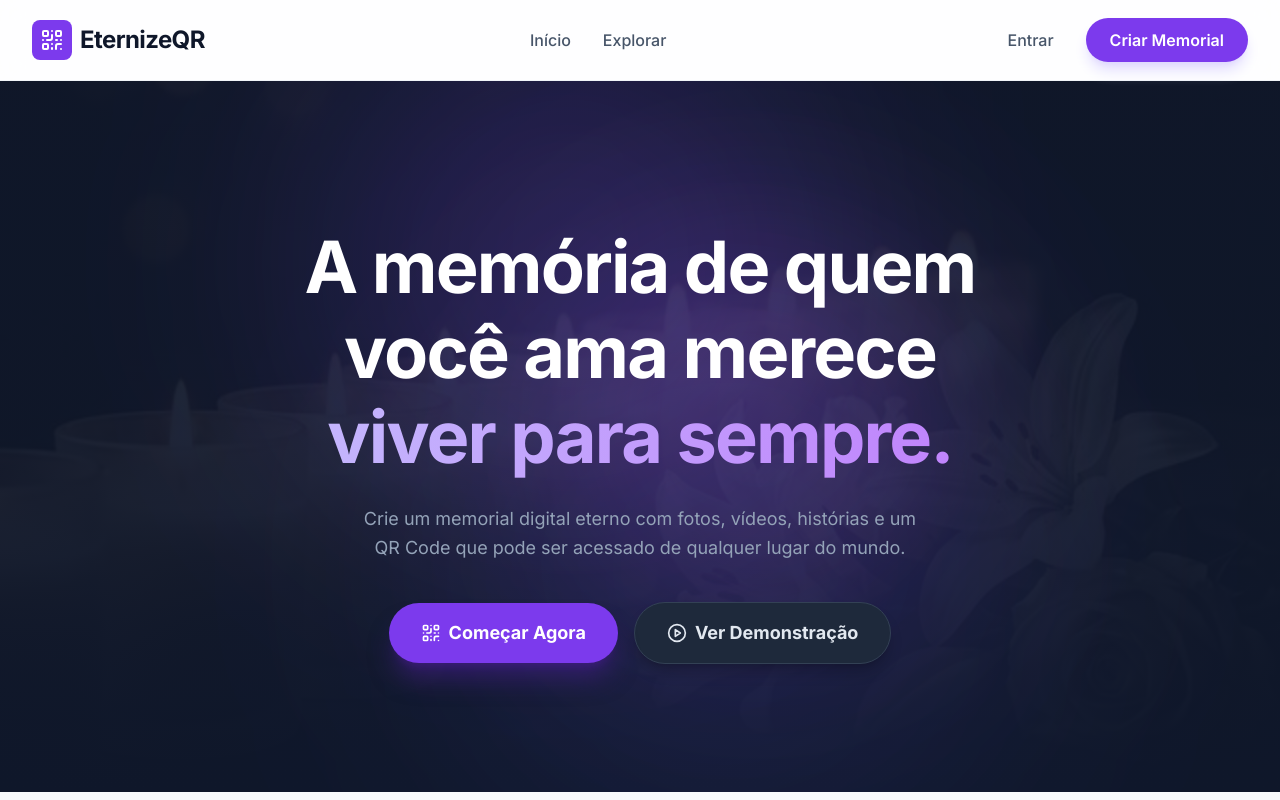
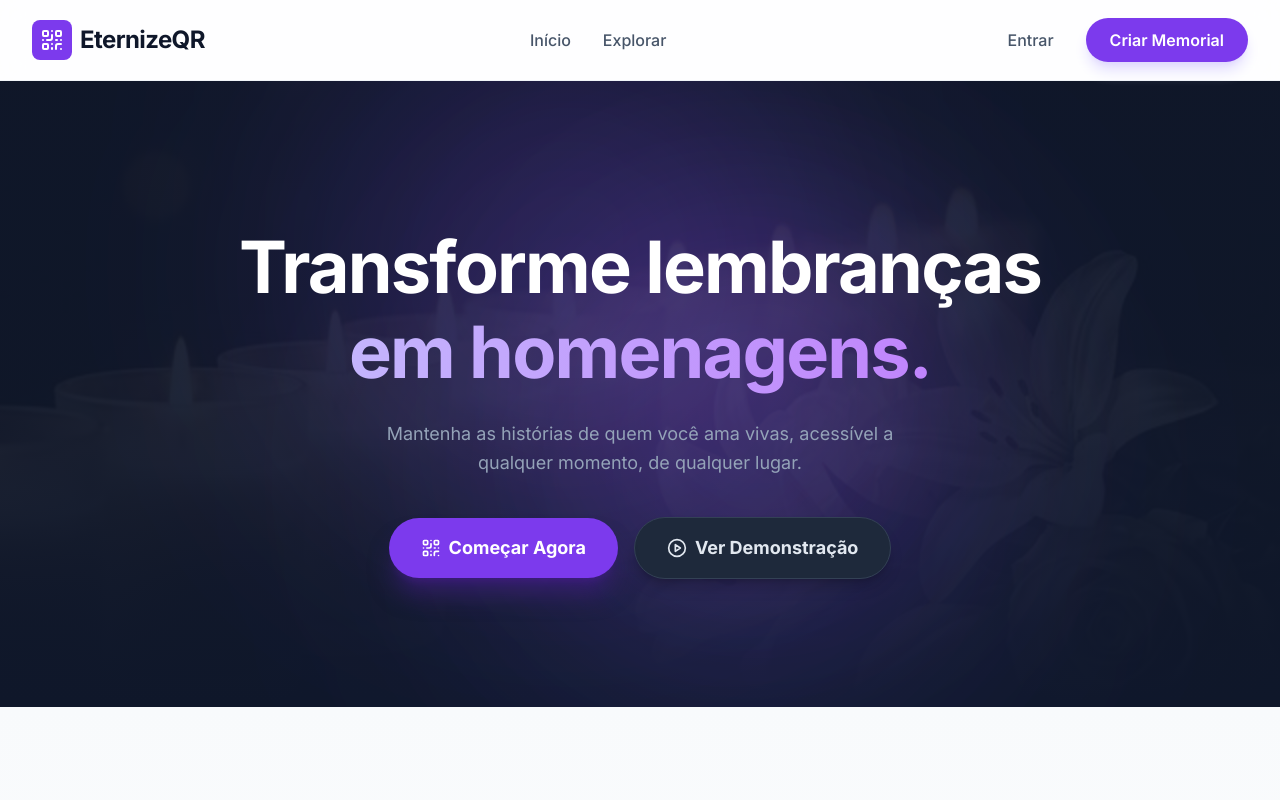
Before and after one commit to mdstudioof/eternizefinal, a React (Vite) app: page / in a window 1280 px wide. Shown: the top 800 px of the page. Built offline with nearby package versions, Linux system fonts and the light colour scheme; no server answers.

Commit message:
feat: atualiza título e subtítulo do Hero

```diff
--- a/components/Hero.tsx
+++ b/components/Hero.tsx
@@ -42,10 +42,9 @@ const Hero: React.FC<HeroProps> = ({ onOpenCreateModal, onOpenLoginModal, onView
             lineHeight: '1.18',
           }}
         >
-          A memória de quem<br />
-          você ama merece<br />
+          Transforme lembranças<br />
           <span className="text-transparent bg-clip-text bg-gradient-to-r from-brand-300 to-purple-400">
-            viver para sempre.
+            em homenagens.
           </span>
         </h1>
 
@@ -54,7 +53,7 @@ const Hero: React.FC<HeroProps> = ({ onOpenCreateModal, onOpenLoginModal, onView
           className="max-w-xl mx-auto text-slate-400 mb-10 animate-slide-up leading-relaxed"
           style={{ animationDelay: '0.1s', fontSize: 'clamp(0.95rem, 2vw, 1.125rem)' }}
         >
-          Crie um memorial digital eterno com fotos, vídeos, histórias e um QR Code que pode ser acessado de qualquer lugar do mundo.
+          Mantenha as histórias de quem você ama vivas, acessível a qualquer momento, de qualquer lugar.
         </p>
 
         {/* CTAs */}
```
